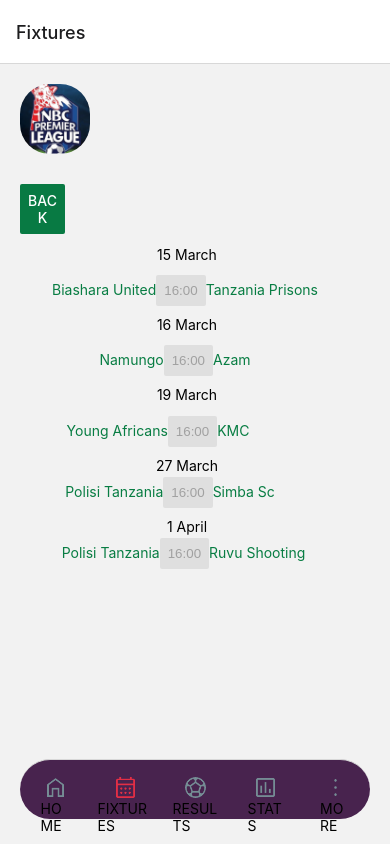
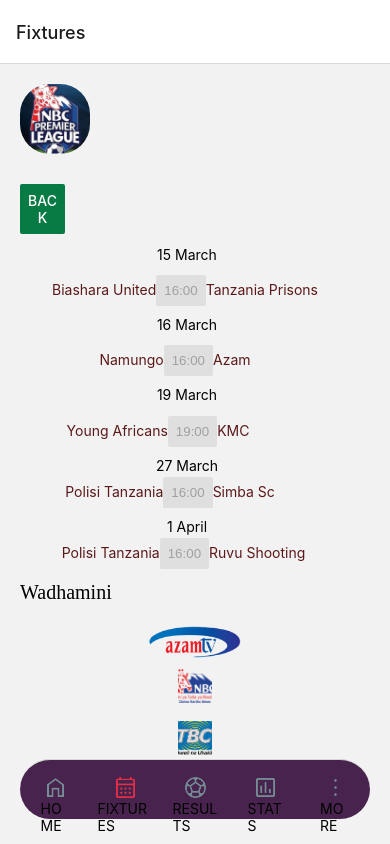
Before and after one commit to JohnGastone/Tanzania-PL, a React Native app: screen /Fixtures in a window 390 px wide. Built offline with nearby package versions, Linux system fonts and the light colour scheme.

Commit message:
Feeling I need to push something

```diff
--- a/App.js
+++ b/App.js
@@ -1,12 +1,16 @@
 import React from 'react';
 import { StyleSheet, Platform} from 'react-native';
 import {NavigationContainer} from '@react-navigation/native';
+import { createDrawerNavigator } from '@react-navigation/drawer';
 import Tabs from './navigation/tabs';
+
+const Drawer= createDrawerNavigator();
 
 const App = () =>{
   return(
 
     <NavigationContainer style={styles.container}>
+
       <Tabs/>
     </NavigationContainer>
 
--- a/package.json
+++ b/package.json
@@ -12,6 +12,7 @@
   "dependencies": {
     "@react-native-community/masked-view": "^0.1.11",
     "@react-navigation/bottom-tabs": "^6.3.1",
+    "@react-navigation/drawer": "^6.4.1",
     "@react-navigation/native": "^6.0.10",
     "react": "17.0.2",
     "react-native": "0.68.2",
--- a/screens/Fixtures.js
+++ b/screens/Fixtures.js
@@ -9,12 +9,13 @@
     SafeAreaView,
     Image,
     TouchableOpacity,
+    ScrollView
 }
 from 'react-native';
 
 const FixturesScreen = ({navigation}) => {
     return(
-
+    <ScrollView>
     <View style={StyleSheet.container}>
             {/* Header */}
             <SafeAreaView>
@@ -45,7 +46,7 @@
                 </View>
                 {/* Fixture */}
                 <View style={styles.fixtureItem}>
-                <Text style={{paddingRight: 20, color:'#087d43', alignSelf: 'center'}}>Biashara United
+                    <Text style={{paddingRight: 20, color:'#5C1919', alignSelf: 'center'}}>Biashara United
                         <Button
                             title='16:00'
                             disabled={true}
@@ -60,7 +61,7 @@
                     <Text style={{paddingRight: 16,alignSelf: 'center', marginBottom: 12, color: '#000000'}}>16 March</Text>
                 </View>
                 <View style={styles.fixtureItem}>
-                <Text style={{marginBottom: 10, paddingRight:40, color:'#087d43', alignSelf: 'center'}}>Namungo
+                    <Text style={{marginBottom: 10, paddingRight:40, color:'#5C1919', alignSelf: 'center'}}>Namungo
                         <Button
                             title='16:00'
                             disabled={true}
@@ -76,9 +77,9 @@
 
                 </View>
                 <View style={styles.fixtureItem}>
-                <Text style={{paddingRight: 70, color:'#087d43', alignSelf: 'center'}}>Young Africans
+                    <Text style={{paddingRight: 70, color:'#5C1919', alignSelf: 'center'}}>Young Africans
                         <Button
-                        title='16:00'
+                            title='19:00'
                             disabled={true}
                             style={{width: 28,height: 28, paddingRight: 20, color: '#087A43'}}
                         />
@@ -92,7 +93,7 @@
                     <Text style={{paddingRight: 16,alignSelf: 'center', marginBottom: 3, color: '#000000'}}>27 March</Text>
                 </View>
                 <View style={styles.fixtureItem}>
-                <Text style={{paddingRight: 50, color:'#087d43', alignSelf: 'center'}}>Polisi Tanzania
+                    <Text style={{paddingRight: 50, color:'#5C1919', alignSelf: 'center'}}>Polisi Tanzania
                         <Button
                             title='16:00'
                             disabled={true}
@@ -108,7 +109,7 @@
                         <Text style={{paddingRight: 16,alignSelf: 'center', marginBottom: 3, color: '#000000'}}>1 April</Text>
                     </View>
                 <View style={styles.fixtureItem}>
-                <Text style={{paddingRight: 23, color:'#087d43', alignSelf: 'center'}}>Polisi Tanzania
+                    <Text style={{paddingRight: 23, color:'#5C1919', alignSelf: 'center'}}>Polisi Tanzania
                         <Button
                             title='16:00'
                             disabled={true}
@@ -119,8 +120,57 @@
 
                 </View>
 
+                 {/* Sponsors */}
+                 <View style={styles.sponsorWrapper}>
+                     <Text style={styles.sponsorTitle}>Wadhamini</Text>
+                        <View style={styles.sponsorListWrapper}>
+
+                                <Image
+                                    source={require ('../assets/icons/AZAM.png') }
+                                    style={{
+                                        width: 120,
+                                        height: 34,
+                                        padding: 4,
+                                        marginVertical: 10,
+                                        alignSelf: 'center',
+                                    }}
+
+                                />
+                                <Image
+                                    source={require ('../assets/icons/NBC.png') }
+                                    style={{
+                                        width: 34,
+                                        height: 34,
+                                        padding: 4,
+                                        marginVertical: 0,
+                                        paddingHorizontal: 0,
+                                        padding: 1,
+                                        alignSelf: 'center'
+                                    }}
+
+                                />
+                                 <Image
+                                    source={require ('../assets/icons/TBC.png') }
+                                    style={{
+                                        width: 34,
+                                        height: 34,
+                                        padding: 4,
+                                        marginVertical: 18,
+                                        paddingHorizontal: 0,
+                                        padding: 1,
+                                        alignSelf: 'center'
+                                    }}
+
+                                />
+
+
+
                         </View>
                 </View>
+
+        </View>
+     </View>
+     </ScrollView>
     );
 }
 
@@ -157,5 +207,65 @@
 
 
     },
+    sponsorWrapper:{
+        marginTop: 1,
+    },
+    sponsorTitle:{
+        paddingTop: 1,
+        paddingBottom: 1,
+        fontFamily: 'Montserrat-Bold',
+        fontSize: 20,
+        paddingHorizontal: 20,
+        color: '#000000',
+    },
+    sponsorListWrapper:{
+        paddingTop: 10,
+        paddingBottom: 20,
+    },
+    sponsorItemWrapper:{
+        backgroundColor: '#ffffff',
+        padding:20,
+        width: 320,
+        marginLeft:1,
+        marginRight: 15,
+        borderRadius: 15,
+        shadowColor: '#000000',
+        shadowOffset:{
+            width: 16,
+            height: 0,
+        },
+        shadowOpacity: 0.0,
+        shadowRadius: 0,
+        elevation: 0,
+    },
+    sponsorItemImage:{
+        width: 75,
+        height: undefined,
+        marginTop: 25,
+        alignSelf: 'center',
+        marginHorizontal: 20,
+        resizeMode: 'contain',
+        aspectRatio: 1,
+        borderRadius: 10,
+    },
+    sponsorItemTitle:{
+        textAlign: 'center',
+        fontFamily: 'Montserrat-Medium',
+        fontSize: 14,
+        marginTop: 5,
+        color: '#000000',
+    },
+    sponsorSelectWrapper:{
+        alignSelf: 'center',
+        justifyContent: 'center',
+        marginTop: 20,
+        width: 2,
+        height: 2,
+        borderRadius: 25,
+        marginBottom: 20,
+    },
+
+
+
 
 });
```
Also changed, not shown: screens/More.js (line endings or trailing spaces), 1 other file (tests, documents, lock files or other folders). Lines whose indentation alone changed are shown as unchanged.
